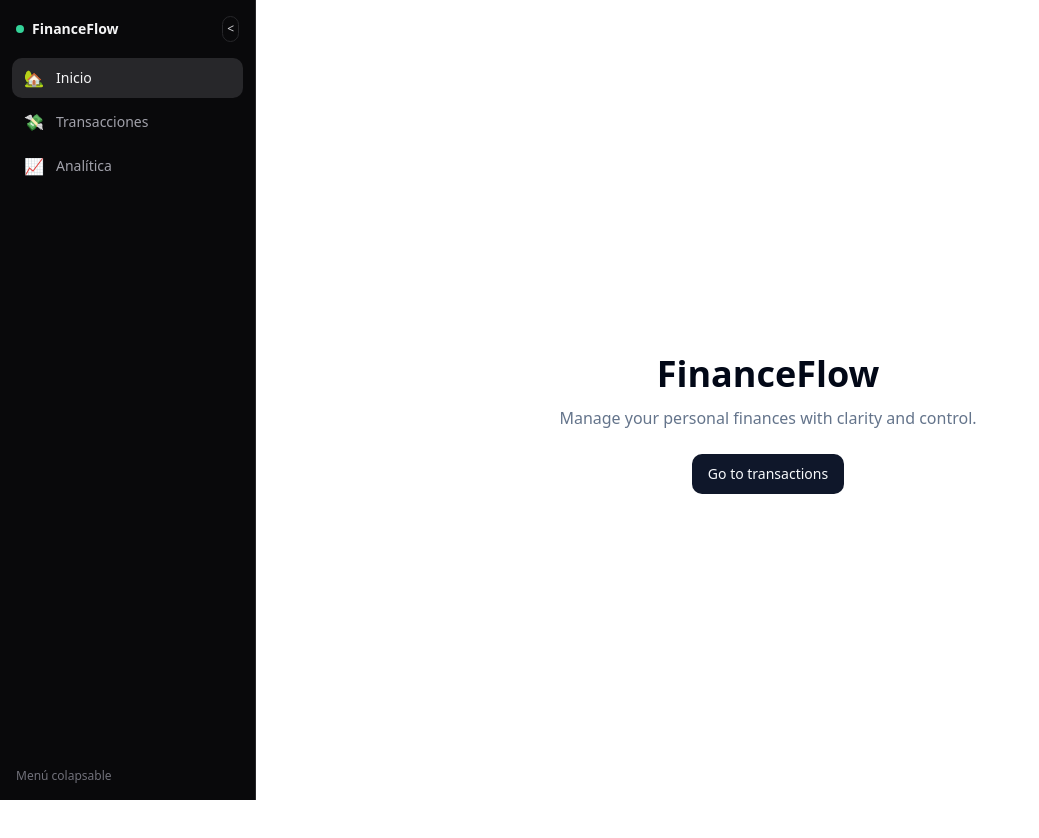
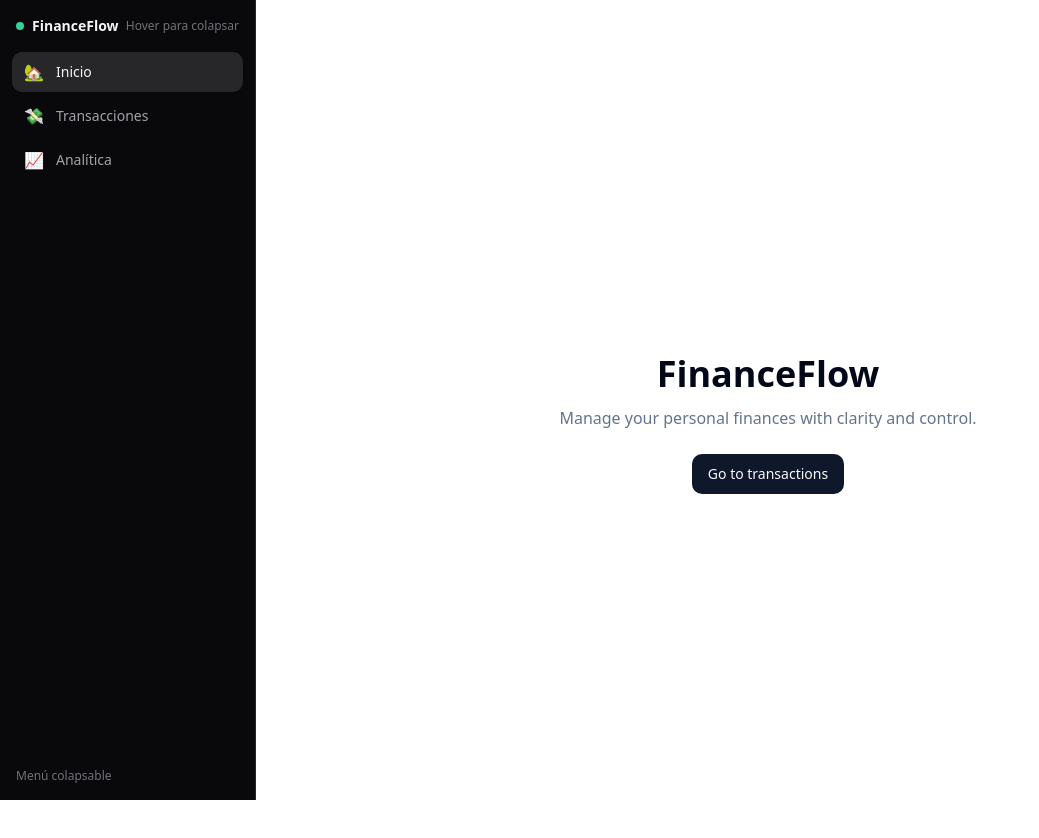
Before and after one commit to Aminston/finance-app, a Next.js app: page / in a window 1280 px wide. Shown: the top 838 px of the page, without its empty margins (0-1039 px from the left). Built offline with nearby package versions, Linux system fonts and the light colour scheme.

Commit message:
Expand sidebar on hover

```diff
--- a/components/layout/LeftSidebarNav.tsx
+++ b/components/layout/LeftSidebarNav.tsx
@@ -16,27 +16,25 @@ export default function LeftSidebarNav() {
 
   return (
     <aside
+      onMouseEnter={() => setCollapsed(false)}
+      onMouseLeave={() => setCollapsed(true)}
       className={`sticky top-0 h-screen shrink-0 border-r border-zinc-800 bg-zinc-950 text-zinc-100 transition-all duration-200 ${
         collapsed ? "w-16" : "w-64"
       }`}
     >
       <div className="flex h-full flex-col">
-        <div className={`flex items-center ${collapsed ? "justify-center" : "justify-between"} px-4 py-4`}>
+        <div
+          className={`flex items-center ${collapsed ? "justify-center" : "justify-between"} px-4 py-4`}
+        >
           {!collapsed && (
             <div className="flex items-center gap-2 text-sm font-semibold text-zinc-100">
               <span className="inline-flex h-2 w-2 items-center justify-center rounded-full bg-emerald-400" />
               FinanceFlow
             </div>
           )}
-          <button
-            type="button"
-            onClick={() => setCollapsed((prev) => !prev)}
-            className="rounded-md border border-zinc-800 p-1 text-xs text-zinc-300 transition hover:bg-zinc-900"
-            aria-label={collapsed ? "Expandir menú" : "Colapsar menú"}
-            aria-expanded={!collapsed}
-          >
-            {collapsed ? ">" : "<"}
-          </button>
+          {!collapsed && (
+            <span className="text-xs text-zinc-500">Hover para colapsar</span>
+          )}
         </div>
         <nav className="flex flex-1 flex-col gap-1 px-3">
           {navItems.map((item) => {
```
